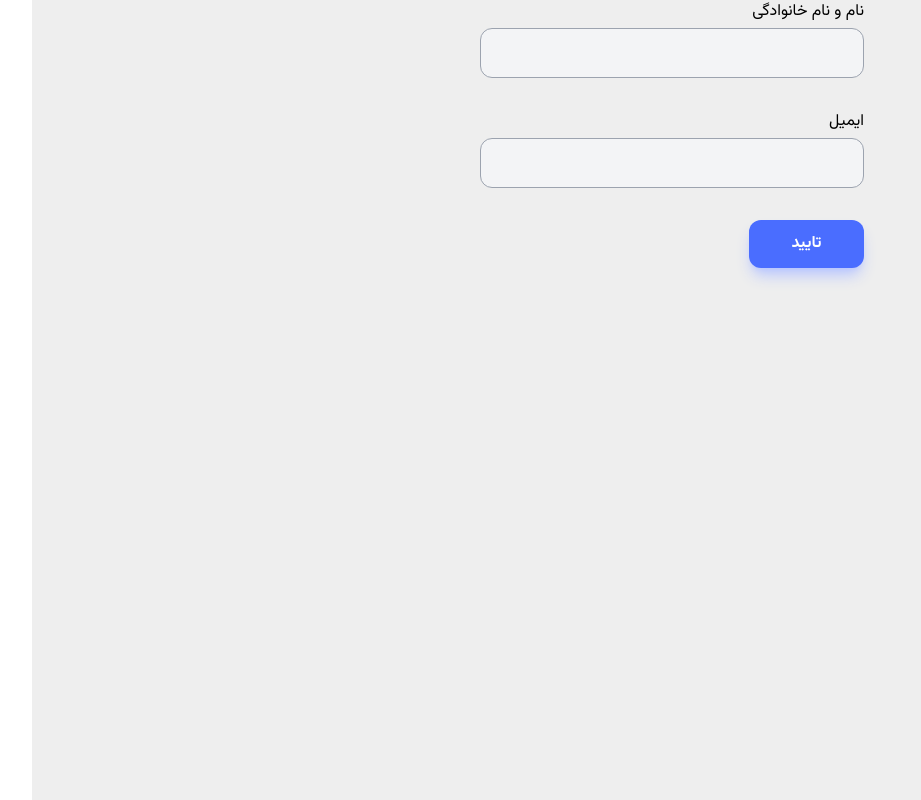
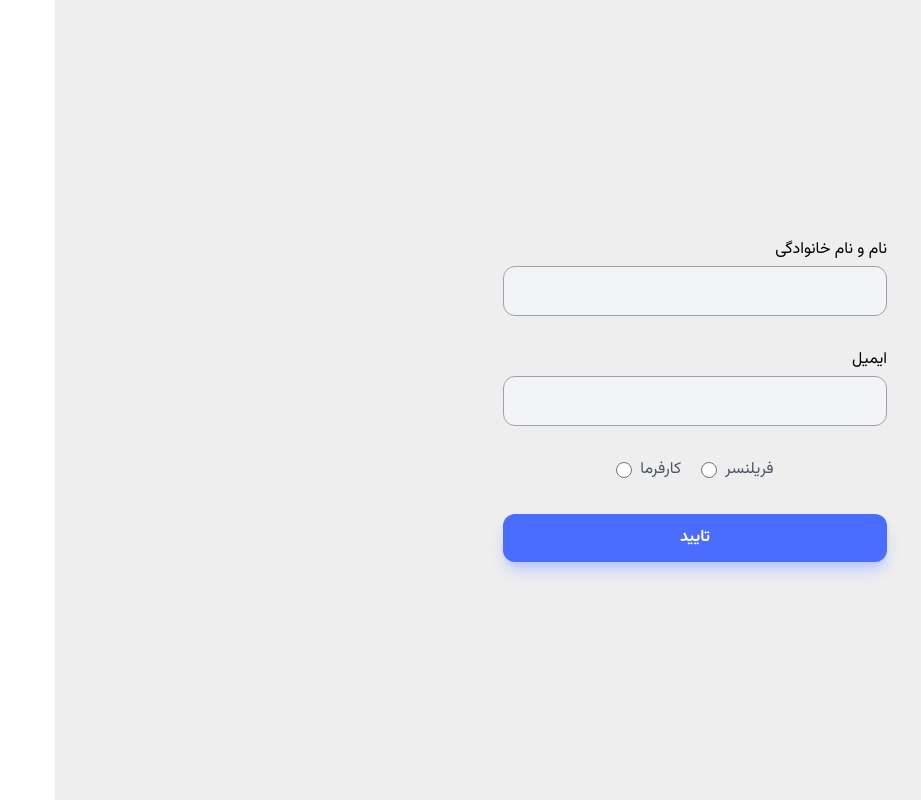
Before and after one commit to Ciakn/freelancingSite, a React (Vite) app: page /complete-profile in a window 1280 px wide. Shown: the whole page, without its empty margins (38-959 px from the left). Built offline with nearby package versions, Linux system fonts and the light colour scheme.

Commit message:
creating radioInput

```diff
--- a/package.json
+++ b/package.json
@@ -21,6 +21,7 @@
     "react-router-dom": "^6.24.1"
   },
   "devDependencies": {
+    "@tailwindcss/forms": "^0.5.7",
     "@types/react": "^18.3.3",
     "@types/react-dom": "^18.3.0",
     "@vitejs/plugin-react": "^4.3.1",
--- a/src/features/Auth/AuthContainer.jsx
+++ b/src/features/Auth/AuthContainer.jsx
@@ -7,7 +7,7 @@ import { getOtp } from "../../services/authService";
 import toast from "react-hot-toast";
 const AuthContainer = () => {
   const [step, setStep] = useState(2);
-  const [phoneNumber, setPhoneNumbber] = useState("09363443653");
+  const [phoneNumber, setPhoneNumbber] = useState("09363443652");
   const {
     isPending,
     error,
--- a/src/features/Auth/CompleteProfileForm.jsx
+++ b/src/features/Auth/CompleteProfileForm.jsx
@@ -1,11 +1,10 @@
 import React, { useState } from "react";
 import Input from "../../ui/Input";
-
 const CompleteProfileForm = () => {
   const [name, setName] = useState("");
   const [email, setEmail] = useState("");
   return (
-    <div className="flex justify-center">
+    <div className="flex justify-center items-center h-[100vh] ">
       <div className=" w-full sm:max-w-sm ">
         <form className="space-y-8">
           <Input
@@ -22,7 +21,29 @@ const CompleteProfileForm = () => {
             onChange={(e) => setEmail(e.target.value)}
             value={email}
           />
-          <button className="btn btn--primary w-[30%]">تایید</button>
+          <div className="flex justify-center gap-5 items-center">
+            <div className="flex justify-center items-center gap-x-2 text-secondary-600">
+              <label htmlFor="FREELANCER">فریلنسر</label>{" "}
+              <input
+                className="cursor-pointer focus:ring-0 form-radio text-red-500 "
+                type="radio"
+                id="FREELANCER"
+                value="FREELANCER"
+                name="role"
+              />
+            </div>
+            <div className="flex justify-center items-center gap-x-2 text-secondary-600">
+              <label htmlFor="OWNER">کارفرما </label>
+              <input
+                className="cursor-pointer focus:ring-0 form-radio text-red-500 "
+                type="radio"
+                name="role"
+                value="OWNER"
+                id="OWNER"
+              />
+            </div>
+          </div>
+          <button className="btn btn--primary w-full">تایید</button>
         </form>
       </div>
     </div>
--- a/src/features/Auth/SendOtpForm.jsx
+++ b/src/features/Auth/SendOtpForm.jsx
@@ -4,7 +4,6 @@ import { useMutation } from "@tanstack/react-query";
 import { getOtp } from "../../services/authService";
 import toast from "react-hot-toast";
 import Loader from "../../ui/Loader";
-
 const SendOtpForm = ({ isPending, phoneNumber, onChange, sendOtpHandler }) => {
   return (
     <div>
--- a/tailwind.config.js
+++ b/tailwind.config.js
@@ -1,7 +1,6 @@
 /** @type {import('tailwindcss').Config} */
-import {fontFamily } from "tailwindcss/defaultTheme"
-// import tailwindFormPlugin from "@tailwindcss/forms";
-
+import { fontFamily } from "tailwindcss/defaultTheme"
+import tailwindFormPlugin from "@tailwindcss/forms/src/index"
 function withOpacity(variableName) {
   return ({ opacityValue }) => {
     if (opacityValue !== undefined) {
@@ -55,8 +54,8 @@ export default {
     },
   },
   plugins: [
-    // tailwindFormPlugin({
-    //   strategy: "class",
-    // }),
+    tailwindFormPlugin({
+      strategy: "class",
+    }),
   ],
 };
```
Also changed, not shown: .eslintrc.cjs, 1 other file (tests, documents, lock files or other folders).
